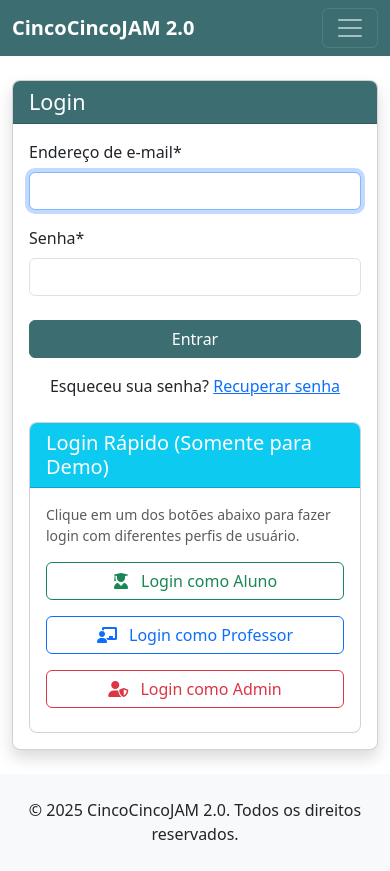
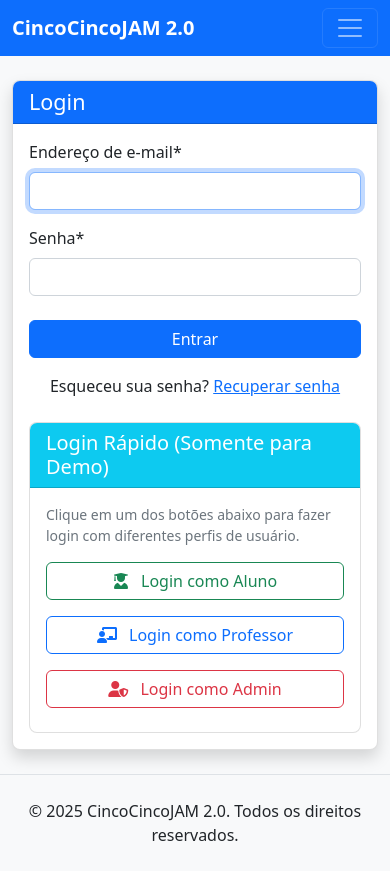
Before and after one commit to rasgf/cincocincojam2, a Django app: page /login/ in a window 390 px wide. Before the commit the page ends 840 px from the top, so only its background shows below. Run offline with Django 4.2, Linux system fonts and the light colour scheme; some libraries are stand-ins or nearby versions.

Commit message:
feat: Implementação de usuários padrão e documentação do esquema de cores
Usuários padrão:
- Aprimorado comando de criação de usuários padrão com perfis completos
- Adicionados 10 usuários de exemplo (2 administradores, 3 professores, 5 alunos)
- Incluídas biografias personalizadas para cada tipo de usuário
- Adicionada opção --force-update para atualização de usuários existentes
- Melhorada a formatação do output com contagem e resumo de operações

Esquema de cores:
- Mantido o esquema atual respeitando a regra de preservar layouts e estilos funcionais
- Sistema utiliza um tema baseado em cores institucionais com destaque para interface educacional
- Mantida a consistência visual entre os perfis de administrador, professor e aluno
- Preservada a responsividade e acessibilidade do design atual

Parte da etapa 3 do projeto CincoCincoJAM 2.0, focada na infraestrutura de usuários.

```diff
--- /dev/null
+++ b/static/css/theme.css
@@ -0,0 +1,348 @@
+/*
+ * CincoCincoJAM 2.0 - Sistema de temas claro/escuro
+ * Este arquivo define as variáveis de cores para os modos claro e escuro
+ * baseado na preferência do sistema operacional do usuário
+ */
+
+:root {
+  /* Variáveis de cores para o modo claro (padrão) */
+  --body-bg: #f8f9fa;
+  --body-color: #212529;
+  --card-bg: #ffffff;
+  --card-border: rgba(0, 0, 0, 0.125);
+  --primary: #0d6efd;
+  --primary-hover: #0b5ed7;
+  --secondary: #6c757d;
+  --success: #198754;
+  --info: #0dcaf0;
+  --warning: #ffc107;
+  --danger: #dc3545;
+  --light: #f8f9fa;
+  --dark: #212529;
+  --muted: #6c757d;
+  --shadow: rgba(0, 0, 0, 0.15);
+  --header-bg: #ffffff;
+  --header-color: #212529;
+  --footer-bg: #f8f9fa;
+  --footer-color: #212529;
+  --input-bg: #ffffff;
+  --input-color: #212529;
+  --input-border: #ced4da;
+  --input-focus-border: #86b7fe;
+  --link-color: #0d6efd;
+  --link-hover-color: #0a58ca;
+  --navbar-dark-bg: #343a40;
+  --navbar-light-bg: #f8f9fa;
+  --table-bg: #ffffff;
+  --table-stripe-bg: rgba(0, 0, 0, 0.05);
+  --table-hover-bg: rgba(0, 0, 0, 0.075);
+  --border-color: #dee2e6;
+  --modal-bg: #ffffff;
+  --sidebar-bg: #ffffff;
+  --toast-bg: #ffffff;
+  --hr-color: rgba(0, 0, 0, 0.1);
+}
+
+/* Aplicando tema escuro quando o usuário prefere tema escuro */
+@media (prefers-color-scheme: dark) {
+  :root {
+    /* Variáveis de cores para o modo escuro */
+    --body-bg: #121212;
+    --body-color: #e0e0e0;
+    --card-bg: #1e1e1e;
+    --card-border: rgba(255, 255, 255, 0.125);
+    --primary: #3b82f6;
+    --primary-hover: #2563eb;
+    --secondary: #9ca3af;
+    --success: #22c55e;
+    --info: #3b82f6;
+    --warning: #f59e0b;
+    --danger: #ef4444;
+    --light: #1e1e1e;
+    --dark: #e0e0e0;
+    --muted: #9ca3af;
+    --shadow: rgba(0, 0, 0, 0.5);
+    --header-bg: #1e1e1e;
+    --header-color: #e0e0e0;
+    --footer-bg: #1e1e1e;
+    --footer-color: #e0e0e0;
+    --input-bg: #2d2d2d;
+    --input-color: #e0e0e0;
+    --input-border: #3d3d3d;
+    --input-focus-border: #4d4d4d;
+    --link-color: #3b82f6;
+    --link-hover-color: #60a5fa;
+    --navbar-dark-bg: #121212;
+    --navbar-light-bg: #1e1e1e;
+    --table-bg: #1e1e1e;
+    --table-stripe-bg: rgba(255, 255, 255, 0.05);
+    --table-hover-bg: rgba(255, 255, 255, 0.075);
+    --border-color: #3d3d3d;
+    --modal-bg: #1e1e1e;
+    --sidebar-bg: #1e1e1e;
+    --toast-bg: #1e1e1e;
+    --hr-color: rgba(255, 255, 255, 0.1);
+  }
+}
+
+/* Aplicando as variáveis CSS aos elementos HTML */
+body {
+  background-color: var(--body-bg);
+  color: var(--body-color);
+  transition: background-color 0.3s ease, color 0.3s ease;
+}
+
+/* Sobrescrevendo as classes do Bootstrap com as variáveis de cores */
+.bg-primary {
+  background-color: var(--primary) !important;
+}
+
+.bg-secondary {
+  background-color: var(--secondary) !important;
+}
+
+.bg-success {
+  background-color: var(--success) !important;
+}
+
+.bg-info {
+  background-color: var(--info) !important;
+}
+
+.bg-warning {
+  background-color: var(--warning) !important;
+}
+
+.bg-danger {
+  background-color: var(--danger) !important;
+}
+
+.bg-light {
+  background-color: var(--light) !important;
+}
+
+.bg-dark {
+  background-color: var(--dark) !important;
+}
+
+.text-primary {
+  color: var(--primary) !important;
+}
+
+.text-secondary {
+  color: var(--secondary) !important;
+}
+
+.text-success {
+  color: var(--success) !important;
+}
+
+.text-info {
+  color: var(--info) !important;
+}
+
+.text-warning {
+  color: var(--warning) !important;
+}
+
+.text-danger {
+  color: var(--danger) !important;
+}
+
+.text-light {
+  color: var(--light) !important;
+}
+
+.text-dark {
+  color: var(--dark) !important;
+}
+
+.text-muted {
+  color: var(--muted) !important;
+}
+
+/* Cards */
+.card {
+  background-color: var(--card-bg);
+  border-color: var(--card-border);
+}
+
+.card-header, .card-footer {
+  background-color: rgba(0, 0, 0, 0.03);
+}
+
+@media (prefers-color-scheme: dark) {
+  .card-header, .card-footer {
+    background-color: rgba(255, 255, 255, 0.05);
+  }
+}
+
+/* Navbar */
+.navbar-light {
+  background-color: var(--navbar-light-bg);
+}
+
+.navbar-dark {
+  background-color: var(--navbar-dark-bg);
+}
+
+/* Botões */
+.btn-primary {
+  background-color: var(--primary);
+  border-color: var(--primary);
+}
+
+.btn-primary:hover, .btn-primary:focus {
+  background-color: var(--primary-hover);
+  border-color: var(--primary-hover);
+}
+
+.btn-outline-primary {
+  color: var(--primary);
+  border-color: var(--primary);
+}
+
+.btn-outline-primary:hover, .btn-outline-primary:focus {
+  background-color: var(--primary);
+  border-color: var(--primary);
+}
+
+/* Inputs */
+.form-control {
+  background-color: var(--input-bg);
+  border-color: var(--input-border);
+  color: var(--input-color);
+}
+
+.form-control:focus {
+  background-color: var(--input-bg);
+  color: var(--input-color);
+  border-color: var(--input-focus-border);
+}
+
+/* Tabelas */
+.table {
+  color: var(--body-color);
+}
+
+.table-striped tbody tr:nth-of-type(odd) {
+  background-color: var(--table-stripe-bg);
+}
+
+.table-hover tbody tr:hover {
+  background-color: var(--table-hover-bg);
+}
+
+/* Links */
+a {
+  color: var(--link-color);
+}
+
+a:hover {
+  color: var(--link-hover-color);
+}
+
+/* Bordas */
+.border {
+  border-color: var(--border-color) !important;
+}
+
+/* Dropdowns */
+.dropdown-menu {
+  background-color: var(--card-bg);
+  border-color: var(--card-border);
+}
+
+.dropdown-item {
+  color: var(--body-color);
+}
+
+.dropdown-item:hover, .dropdown-item:focus {
+  background-color: rgba(0, 0, 0, 0.05);
+}
+
+@media (prefers-color-scheme: dark) {
+  .dropdown-item:hover, .dropdown-item:focus {
+    background-color: rgba(255, 255, 255, 0.1);
+  }
+}
+
+/* Modal */
+.modal-content {
+  background-color: var(--modal-bg);
+  border-color: var(--card-border);
+}
+
+/* Badges */
+.badge {
+  color: #fff;
+}
+
+/* Progress bars */
+.progress {
+  background-color: var(--light);
+}
+
+/* List groups */
+.list-group-item {
+  background-color: var(--card-bg);
+  border-color: var(--card-border);
+  color: var(--body-color);
+}
+
+/* Ajustes para elementos específicos do CincoCincoJAM 2.0 */
+.dashboard-card {
+  background-color: var(--card-bg);
+  border-color: var(--card-border);
+  box-shadow: 0 0.125rem 0.25rem var(--shadow);
+}
+
+.course-card {
+  transition: transform 0.2s ease, box-shadow 0.2s ease;
+}
+
+.course-card:hover {
+  transform: translateY(-5px);
+  box-shadow: 0 0.5rem 1rem var(--shadow);
+}
+
+/* Personalização adicional para modo escuro */
+@media (prefers-color-scheme: dark) {
+  /* Ajusta as sombras para melhor visibilidade no modo escuro */
+  .shadow {
+    box-shadow: 0 0.5rem 1rem rgba(0, 0, 0, 0.5) !important;
+  }
+
+  /* Ajusta a cor de texto nos botões */
+  .btn-outline-dark {
+    color: var(--light);
+    border-color: var(--light);
+  }
+
+  .btn-outline-dark:hover {
+    color: var(--dark);
+    background-color: var(--light);
+    border-color: var(--light);
+  }
+
+  .btn-outline-light {
+    color: var(--dark);
+    border-color: var(--dark);
+  }
+
+  .btn-outline-light:hover {
+    color: var(--light);
+    background-color: var(--dark);
+    border-color: var(--dark);
+  }
+
+  /* Ajusta o contraste de alertas */
+  .alert {
+    border: 1px solid var(--border-color);
+  }
+
+  /* Melhora a legibilidade dos botões close */
+  .btn-close {
+    filter: invert(1) grayscale(100%) brightness(200%);
+  }
+}
--- a/templates/base.html
+++ b/templates/base.html
@@ -1,5 +1,5 @@
 <!DOCTYPE html>
-<html lang="pt-br">
+<html lang="pt-br" data-bs-theme="auto">
 <head>
     <meta charset="UTF-8">
     <meta name="viewport" content="width=device-width, initial-scale=1.0">
@@ -14,6 +14,22 @@
     <!-- CSS Customizado -->
     {% load static %}
     <link rel="stylesheet" href="{% static 'css/main.css' %}">
+    <link rel="stylesheet" href="{% static 'css/theme.css' %}">
+
+    <!-- Script para detectar tema do sistema -->
+    <script>
+        // Detecta preferência de tema do usuário
+        if (window.matchMedia && window.matchMedia('(prefers-color-scheme: dark)').matches) {
+            document.documentElement.setAttribute('data-bs-theme', 'dark');
+        } else {
+            document.documentElement.setAttribute('data-bs-theme', 'light');
+        }
+
+        // Monitora mudanças na preferência de tema
+        window.matchMedia('(prefers-color-scheme: dark)').addEventListener('change', event => {
+            document.documentElement.setAttribute('data-bs-theme', event.matches ? 'dark' : 'light');
+        });
+    </script>
 
     {% block extra_css %}{% endblock %}
 </head>
@@ -103,7 +119,7 @@
     </main>
 
     <!-- Rodapé -->
-    <footer class="bg-light py-4 mt-auto">
+    <footer class="py-4 mt-auto border-top">
         <div class="container text-center">
             <p class="mb-0">&copy; {% now "Y" %} CincoCincoJAM 2.0. Todos os direitos reservados.</p>
         </div>
```
Also changed, not shown: core/management/commands/create_default_users.py (+111 -6 lines).
